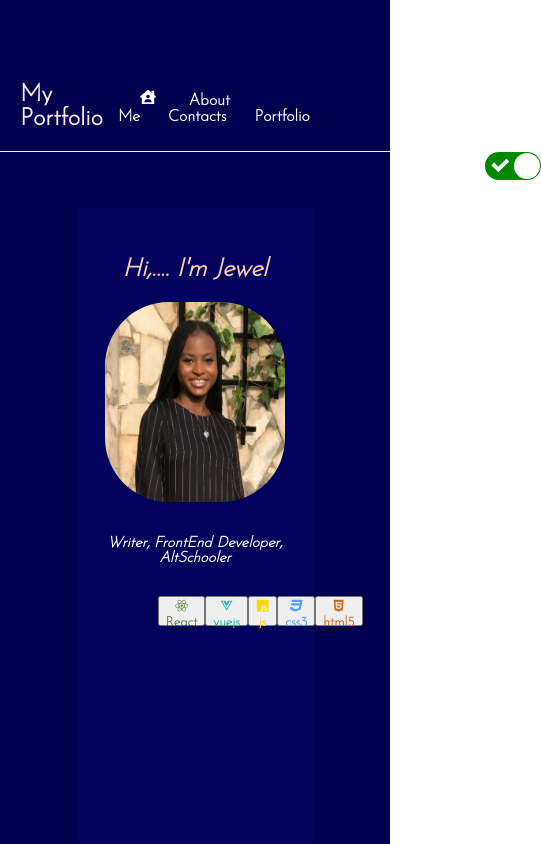
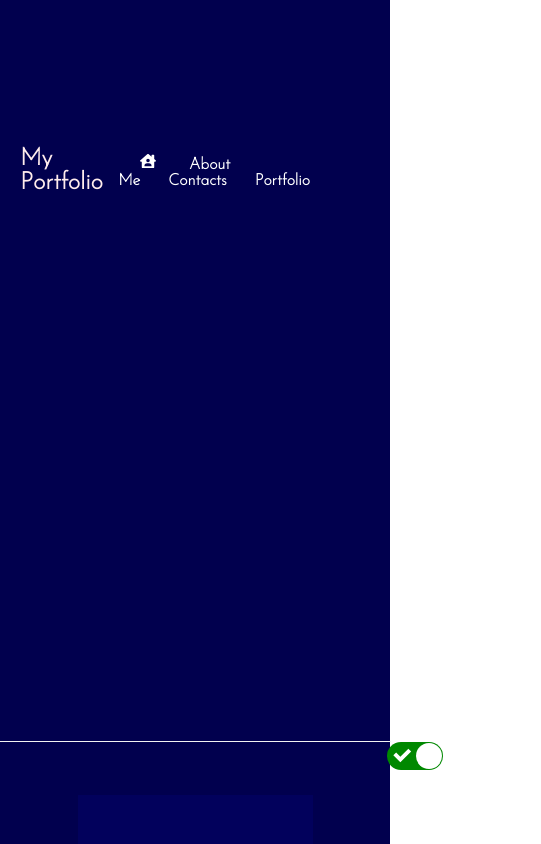
Before and after one commit to Jeweleni/My-Portfolio-, a React (Create React App) app: page / in a window 390 px wide. Shown: the top 844 px of the page, 541 px wide, since content can reach past the window. Built offline with nearby package versions, Linux system fonts and the light colour scheme.

Commit message:
screen sizing

```diff
--- a/src/index.css
+++ b/src/index.css
@@ -226,9 +226,9 @@
   display: flex;
   position: relative;
   cursor: pointer;
-  margin-left: 600px;
-  height: 5px;
-  width: 5vw;
+  margin-left: 400px;
+  height: 3px;
+  width: 4vw;
   color: black;
 
 }
@@ -490,3 +490,11 @@
   color: crimson;
   margin: 20px;
 }
+
+
+@media only screen and (max-width: 400px) {
+  .navbar{
+    width: 90%;
+    height: 90%;
+  }
+}
```
